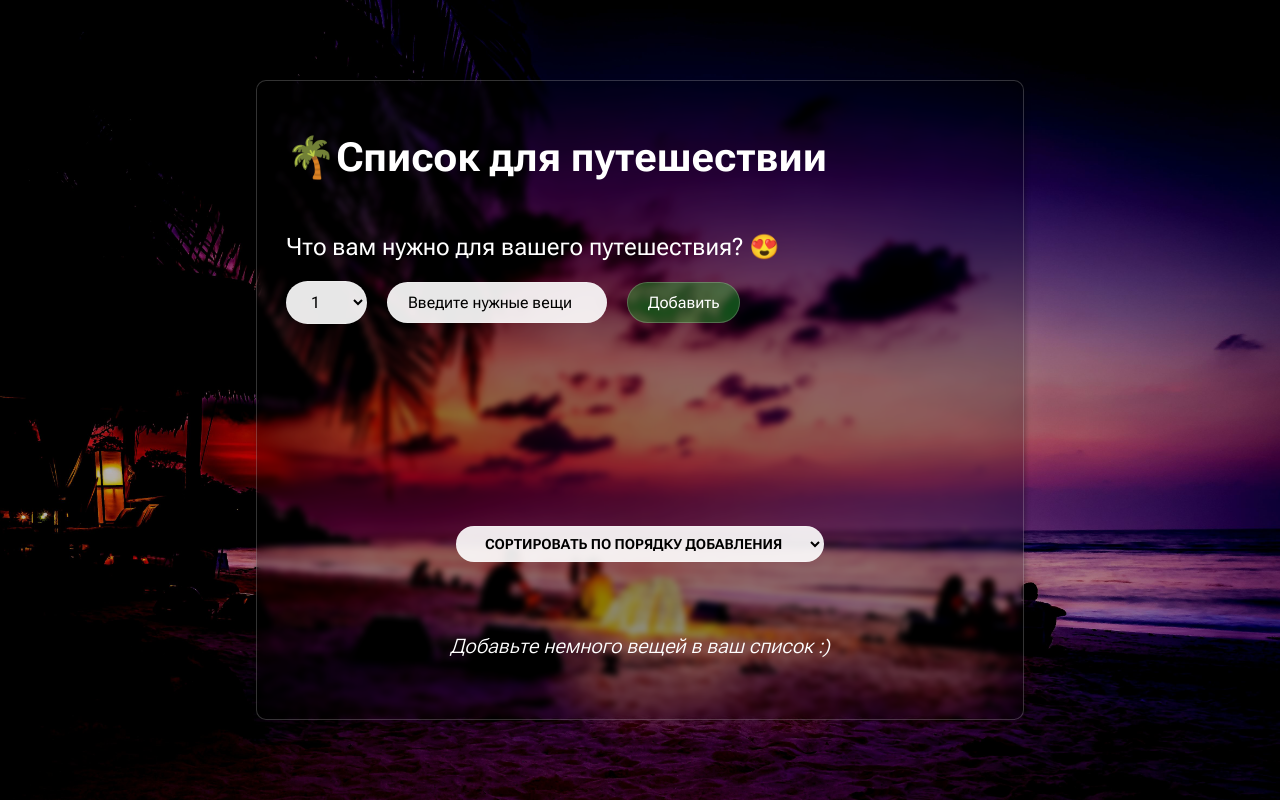
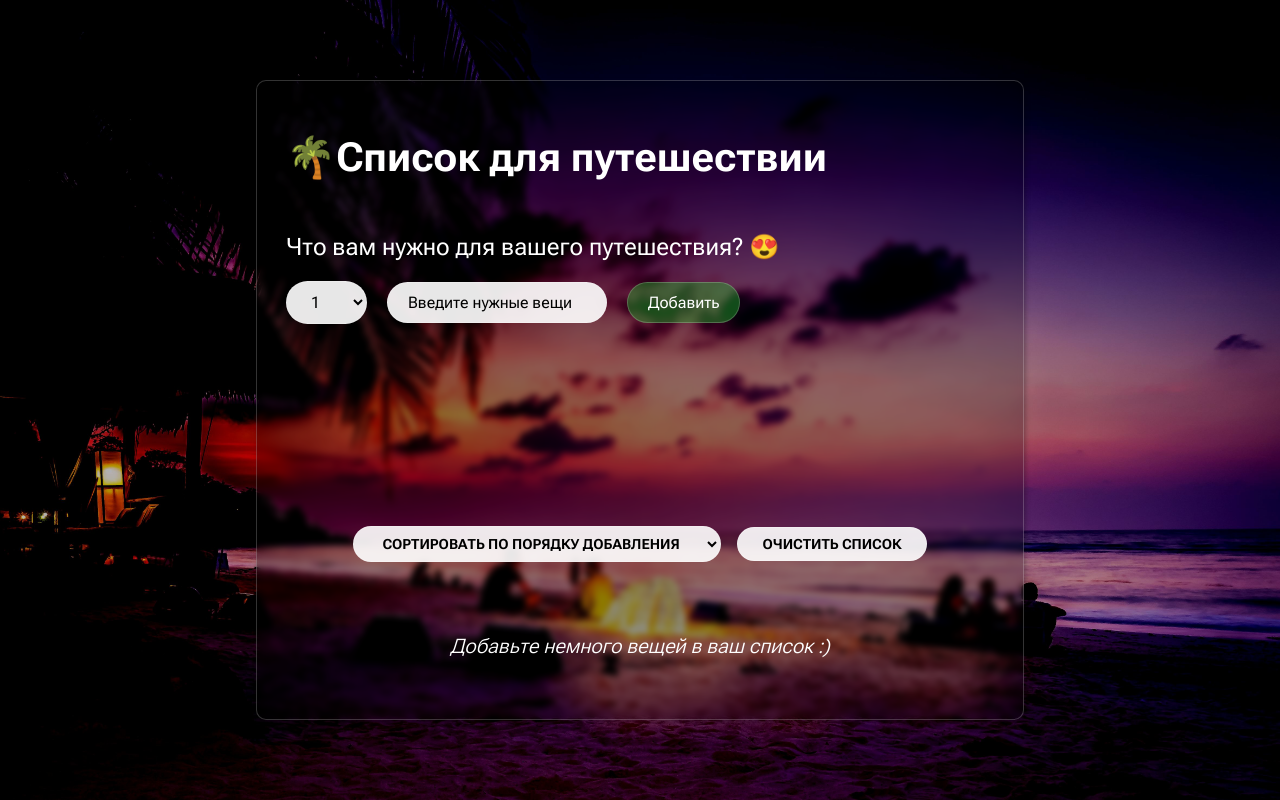
Before and after one commit to yenglikSalamatova/travel-list, a React (Create React App) app: page / in a window 1280 px wide. Built offline with nearby package versions, Linux system fonts and the light colour scheme.

Commit message:
Add clear list btn

```diff
--- a/src/App.js
+++ b/src/App.js
@@ -18,6 +18,12 @@ export default function App() {
       )
     );
   }
+  function handleClearItems() {
+    const confirm = window.confirm("Вы точно хотите очистить список?");
+    if (confirm) {
+      setItems([]);
+    }
+  }
 
   return (
     <div className="container">
@@ -28,6 +34,7 @@ export default function App() {
           items={items}
           onDeleteItem={handleDeleteItem}
           onToggleItem={handleToggleItem}
+          onClearItems={handleClearItems}
         />
         <Stats items={items} />
         <div className="bg"></div>
@@ -79,7 +86,7 @@ function Form({ onAddItem }) {
   );
 }
 
-function PackingList({ items, onDeleteItem, onToggleItem }) {
+function PackingList({ items, onDeleteItem, onToggleItem, onClearItems }) {
   const [sortBy, setSortBy] = useState("input");
 
   let sortedItems;
@@ -114,6 +121,7 @@ function PackingList({ items, onDeleteItem, onToggleItem }) {
           <option value="description">Сортировать по алфавиту</option>
           <option value="packed">Сортировать по упакованности</option>
         </select>
+        <button onClick={onClearItems}>Очистить список</button>
       </div>
     </div>
   );
```
